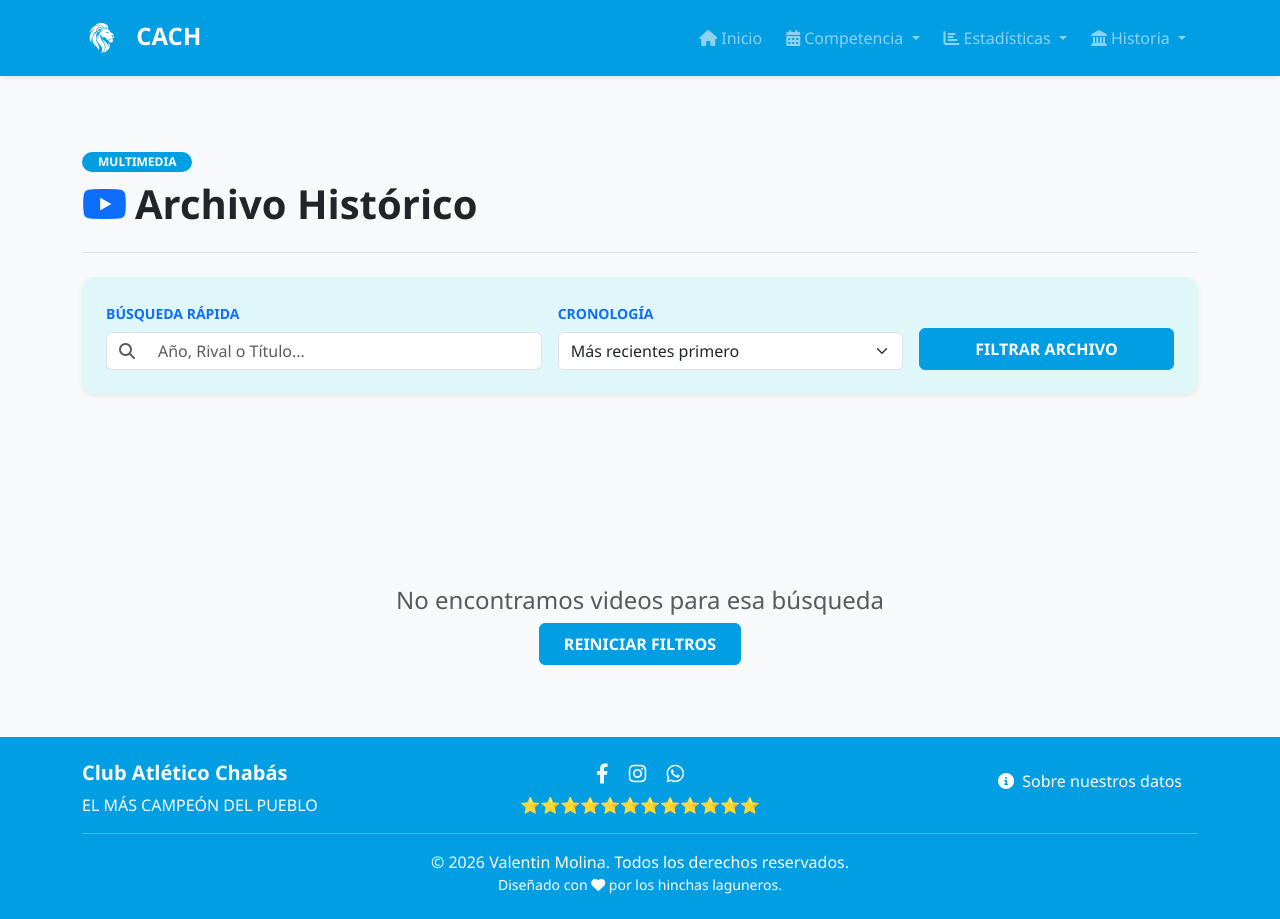
After one commit to Valentin0804/HistorialClub, a Django app: page /videos/ in a window 1280 px wide. The commit adds this page. Run offline with Django 5.2, Linux system fonts and the light colour scheme; data that the repository does not hold is empty; parts of the project's set-up code (start-up, migrations or seed data) failed here and were passed over; some libraries are stand-ins or nearby versions.

Commit message:
Creacion de espacio de multimedia

```diff
--- a/Backend/core/urls.py
+++ b/Backend/core/urls.py
@@ -18,6 +18,7 @@ urlpatterns = [
     path('sobre_datos/', views.sobre_datos, name='sobre_datos'),
     path('historia/', views.historia_club, name='historia'),
     path('temporada_stats/', views.temporadas_stats, name='temporadas_stats'),
+    path('videos/', views.galeria_videos, name='videos')
 
 
 ]
--- a/Backend/historial/static/css/base.css
+++ b/Backend/historial/static/css/base.css
@@ -121,6 +121,14 @@ body {
   color: var(--white) !important;
 }
 
+footer a,
+footer a:hover,
+footer a:focus,
+footer a:active {
+    text-decoration: none !important;
+    outline: none;
+}
+
 footer {
   background-color: var(--primary-color);
   color: var(--white);
@@ -133,7 +141,6 @@ footer a {
 
 footer a:hover {
   opacity: 0.8;
-  text-decoration: none;
 }
 
 @media (max-width: 768px) {
--- /dev/null
+++ b/Backend/historial/static/css/videos.css
@@ -0,0 +1,97 @@
+:root {
+    --celeste-primario: #019ee3;
+    --celeste-claro: #e0f7fa;
+    --celeste-oscuro: #007bb1;
+    --verde-positivo: #28a745;
+    --naranja-neutral: #ffb74d;
+    --rojo-negativo: #d62727;
+    --blanco: #ffffff;
+    --texto-principal: #1a1a1a;
+}
+
+/* Títulos de año con el estilo de tu sitio */
+.anio-section-title {
+    color: var(--celeste-oscuro);
+    border-left: 5px solid var(--celeste-primario);
+    padding-left: 15px;
+    font-weight: 800;
+    margin-bottom: 1.5rem;
+    text-transform: uppercase;
+    letter-spacing: 1px;
+}
+
+/* Tarjeta de video siguiendo la línea del detalle_partido */
+.video-card {
+    border: none;
+    border-radius: 15px;
+    overflow: hidden;
+    background: var(--blanco);
+    transition: transform 0.3s ease, box-shadow 0.3s ease;
+    box-shadow: 0 4px 12px rgba(0,0,0,0.08);
+}
+
+.video-card:hover {
+    transform: translateY(-5px);
+    box-shadow: 0 8px 25px rgba(1, 158, 227, 0.2);
+}
+
+/* Contenedor de la imagen */
+.thumbnail-container {
+    position: relative;
+    padding-top: 56.25%; /* 16:9 */
+    background: #000;
+}
+
+.video-thumbnail {
+    position: absolute;
+    top: 0; left: 0; width: 100%; height: 100%;
+    object-fit: cover;
+}
+
+/* Overlay de Play con tu celeste */
+.play-overlay {
+    position: absolute;
+    top: 0; left: 0; width: 100%; height: 100%;
+    background: rgba(1, 158, 227, 0.4);
+    display: flex;
+    justify-content: center;
+    align-items: center;
+    opacity: 0;
+    transition: all 0.3s ease;
+}
+
+.video-card:hover .play-overlay {
+    opacity: 1;
+}
+
+.play-icon {
+    font-size: 3.5rem;
+    color: white;
+    filter: drop-shadow(0 2px 10px rgba(0,0,0,0.3));
+}
+
+/* Info del video debajo de la imagen */
+.video-card-body {
+    padding: 1.25rem;
+    border-top: 3px solid var(--celeste-primario);
+}
+
+.video-title {
+    font-weight: 700;
+    color: var(--texto-principal);
+    font-size: 1rem;
+    margin-bottom: 0.5rem;
+    line-height: 1.2;
+}
+
+.video-meta {
+    font-size: 0.85rem;
+    color: #666;
+}
+
+/* Estilo para los filtros */
+.filter-card {
+    background-color: var(--celeste-claro);
+    border: none;
+    border-radius: 12px;
+}
--- a/Backend/historial/templates/historial/base.html
+++ b/Backend/historial/templates/historial/base.html
@@ -143,6 +143,13 @@
                             <li>
                                 <a class="dropdown-item" href="{% url 'jugadores_por_anio' %}">
                                     <i class="fas fa-users me-2"></i>Plantillas
+
+                                    <i class=""></i>
+                                </a>
+                            </li>
+                            <li>
+                                <a class="dropdown-item" href="{% url 'videos' %}">
+                                    <i class="fa-brands fa-youtube"></i> Videos
                                 </a>
                             </li>
                         </ul>
@@ -170,18 +177,9 @@
                 <!-- Redes sociales -->
                 <div class="col-md-4 text-center">
                     <div class="mb-2">
-                        <a href="https://www.facebook.com/clubatleticochabas" target="_blank" class="text-white mx-2"
-                            aria-label="Facebook">
-                            <i class="fab fa-facebook-f fa-lg"></i>
-                        </a>
-                        <a href="https://www.instagram.com/clubatleticochabas/" target="_blank" class="text-white mx-2"
-                            aria-label="Instagram">
-                            <i class="fab fa-instagram fa-lg"></i>
-                        </a>
-                        <a href="https://whatsapp.com/channel/0029VbA2CvgFnSz5CQVegz2C" target="_blank"
-                            class="text-white mx-2" aria-label="WhatsApp">
-                            <i class="fab fa-whatsapp fa-lg"></i>
-                        </a>
+                        <a href="https://www.facebook.com/clubatleticochabas" target="_blank" class="text-white mx-2" aria-label="Facebook"><i class="fab fa-facebook-f fa-lg"></i></a>
+                        <a href="https://www.instagram.com/clubatleticochabas/" target="_blank" class="text-white mx-2"aria-label="Instagram"><i class="fab fa-instagram fa-lg"></i></a>
+                        <a href="https://whatsapp.com/channel/0029VbA2CvgFnSz5CQVegz2C" target="_blank" class="text-white mx-2" aria-label="WhatsApp"><i class="fab fa-whatsapp fa-lg"></i></a>
                     </div>
                     <p class="mb-0">⭐⭐⭐⭐⭐⭐⭐⭐⭐⭐⭐⭐</p>
                 </div>
--- /dev/null
+++ b/Backend/historial/templates/historial/videos.html
@@ -0,0 +1,100 @@
+{% extends 'historial/base.html' %}
+{% load static %}
+
+{% block extra_css %}
+<link rel="stylesheet" href="{% static 'css/videos.css' %}">
+{% endblock %}
+
+{% block content %}
+<div class="container mt-5">
+    <div class="d-flex justify-content-between align-items-center mb-4 border-bottom pb-3">
+        <div>
+            <span class="badge bg-primary px-3 rounded-pill mb-2">MULTIMEDIA</span>
+            <h1 class="fw-bold text-dark"><i class="fa-brands fa-youtube me-2 text-primary"></i>Archivo Histórico</h1>
+        </div>
+
+        {% if user.is_staff %}
+            <a href="{% url 'admin:historial_videopartido_add' %}" class="btn btn-primary btn-sm rounded-pill px-3">
+                <i class="fas fa-plus-circle me-1"></i> Vincular Video
+            </a>
+        {% endif %}
+    </div>
+
+    <div class="card filter-card mb-5 shadow-sm">
+        <div class="card-body p-4">
+            <form method="GET" action="{% url 'videos' %}" class="row g-3 align-items-end">
+                <div class="col-md-5">
+                    <label class="form-label small fw-bold text-primary text-uppercase">Búsqueda rápida</label>
+                    <div class="input-group">
+                        <span class="input-group-text bg-white border-end-0"><i class="fas fa-search text-muted"></i></span>
+                        <input type="text" name="q" class="form-control border-start-0" placeholder="Año, Rival o Título..." value="{{ query|default:'' }}">
+                    </div>
+                </div>
+                <div class="col-md-4">
+                    <label class="form-label small fw-bold text-primary text-uppercase">Cronología</label>
+                    <select name="orden" class="form-select">
+                        <option value="desc" {% if orden == 'desc' %}selected{% endif %}>Más recientes primero</option>
+                        <option value="asc" {% if orden == 'asc' %}selected{% endif %}>Más antiguos primero</option>
+                    </select>
+                </div>
+                <div class="col-md-3 d-grid">
+                    <button type="submit" class="btn btn-primary fw-bold text-uppercase">
+                        Filtrar Archivo
+                    </button>
+                </div>
+            </form>
+        </div>
+    </div>
+
+    {% for anio, videos in videos_agrupados.items %}
+        <section class="mb-5">
+            <h3 class="anio-section-title">{{ anio }}</h3>
+
+            <div class="row row-cols-1 row-cols-md-2 row-cols-lg-3 g-4">
+                {% for v in videos %}
+                <div class="col">
+                    <a href="{{ v.url_youtube }}" target="_blank" class="text-decoration-none">
+                        <div class="card h-100 video-card">
+
+                            <div class="thumbnail-container">
+                                <img src="{{ v.get_thumbnail_url }}" alt="{{ v.titulo }}" class="video-thumbnail" loading="lazy">
+                                <div class="play-overlay">
+                                    <div class="text-center">
+                                        <i class="fab fa-youtube play-icon"></i>
+                                        <div class="text-white fw-bold">VER EN YOUTUBE</div>
+                                    </div>
+                                </div>
+                            </div>
+
+                            <div class="video-card-body">
+                                <div class="d-flex justify-content-between align-items-center mb-2">
+                                    <span class="badge {% if 'Goles' in v.get_clasificacion_display %}bg-success{% else %}bg-secondary{% endif %} rounded-pill">
+                                        {{ v.get_clasificacion_display }}
+                                    </span>
+                                    <small class="fw-bold text-primary">{{ v.fecha|date:"d/m/Y" }}</small>
+                                </div>
+
+                                <h5 class="video-title">{{ v.titulo|default:"Resumen de Partido" }}</h5>
+
+                                {% if v.partido %}
+                                    <div class="video-meta border-top pt-2 mt-2">
+                                        <i class="fas fa-futbol me-1 text-muted"></i>
+                                        Rival: <strong>{{ v.partido.rival.nombre }}</strong>
+                                    </div>
+                                {% endif %}
+                            </div>
+                        </div>
+                    </a>
+                </div>
+                {% endfor %}
+            </div>
+        </section>
+    {% empty %}
+        <div class="text-center py-5">
+            <i class="fas fa-video-slash text-light display-1 mb-3"></i>
+            <h4 class="text-muted">No encontramos videos para esa búsqueda</h4>
+            <a href="{% url 'videos' %}" class="btn btn-primary fw-bold text-uppercase">Reiniciar filtros</a>
+        </div>
+    {% endfor %}
+</div>
+{% endblock %}
--- a/Backend/historial/views.py
+++ b/Backend/historial/views.py
@@ -1,8 +1,9 @@
 from datetime import date
 from django.shortcuts import render, get_object_or_404
-from .models import Partido, Jugador, Club, Gol, TarjetaAmarilla, TarjetaRoja, Torneo, HitoHistorico
+from .models import Partido, Jugador, Club, Gol, TarjetaAmarilla, TarjetaRoja, Torneo, HitoHistorico, VideoPartido
 from django.db.models import Count, F, Q, Sum
 from django.utils import timezone
+from collections import defaultdict
 import random
 
 def home(request):
@@ -82,7 +83,7 @@ def detalle_partido(request, partido_id):
         'instancia': partido.get_instancia_display(),
         'altura': partido.get_altura_display(),
         'descripcion': partido.descripcion,
-        'videos': partido.videos.all()
+        'videos': partido.videos_archivo.all()
     })
 
 def temporada_actual(request):
@@ -370,6 +371,7 @@ def historia(request):
     return render(request, 'historia.html', {'hitos': hitos})
 
 def temporadas_stats(request):
+
     todos_los_torneos = Torneo.objects.all().order_by('-fecha_inicio')
     seleccionados_ids = request.GET.getlist('t')
 
@@ -553,3 +555,35 @@ def temporadas_stats(request):
         'stats': stats_resultados,
         'modo_comparativa': modo_comparativa,
     })
+
+def galeria_videos(request):
+    query = request.GET.get('q')
+    orden = request.GET.get('orden', 'desc')
+
+    videos_qs = VideoPartido.objects.all().select_related('partido')
+
+    if query:
+        # 1. Si el usuario escribió un número (ej: 1992)
+        if query.isdigit():
+            videos_qs = videos_qs.filter( Q(fecha__year=query) | Q(titulo__icontains=query) )
+        # 2. Si escribió texto (ej: 'Matienzo')
+        else:
+            videos_qs = videos_qs.filter(Q(titulo__icontains=query)| Q(partido__rival__nombre__icontains=query)| Q(clasificacion__icontains=query)  )
+
+    # El resto del código de orden y agrupación se mantiene igual...
+    if orden == 'asc':
+        videos_qs = videos_qs.order_by('fecha', 'orden')
+    else:
+        videos_qs = videos_qs.order_by('-fecha', 'orden')
+
+    videos_por_anio = defaultdict(list)
+    for video in videos_qs:
+        anio = video.fecha.year if video.fecha else "Sin Fecha"
+        videos_por_anio[anio].append(video)
+
+    context = {
+        'videos_agrupados': dict(sorted(videos_por_anio.items(), key=lambda x: str(x[0]), reverse=(orden == 'desc'))),
+        'query': query,
+        'orden': orden,
+    }
+    return render(request, 'historial/videos.html', context)
```
Also changed, not shown: Backend/historial/models.py (+15 -3 lines), Backend/historial/migrations/0015_alter_videopartido_options_videopartido_orden.py (added), Backend/historial/migrations/0016_alter_videopartido_options_videopartido_fecha_and_more.py (added), Backend/media/hitos/WhatsApp_Image_2025-08-31_at_4.00.00_PM.jpeg (deleted).
